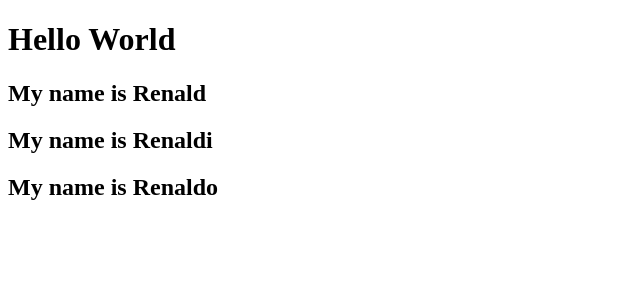
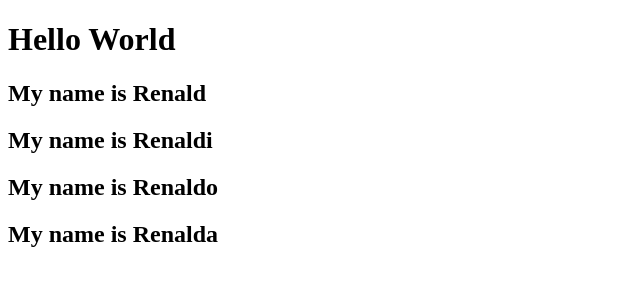
Before and after one commit to Muhamadrenald/dibimbing2-git, a plain HTML site: page index.html in a window 1280 px wide. Shown: the whole page, without its empty margins (0-640 px from the left). Drawn offline with Linux system fonts and the light colour scheme.

Commit message:
feat: tambah nama renalad

```diff
--- a/index.html
+++ b/index.html
@@ -10,5 +10,6 @@
     <h2>My name is Renald</h2>
     <h2>My name is Renaldi</h2>
     <h2>My name is Renaldo</h2>
+    <h2>My name is Renalda</h2>
   </body>
 </html>
```
